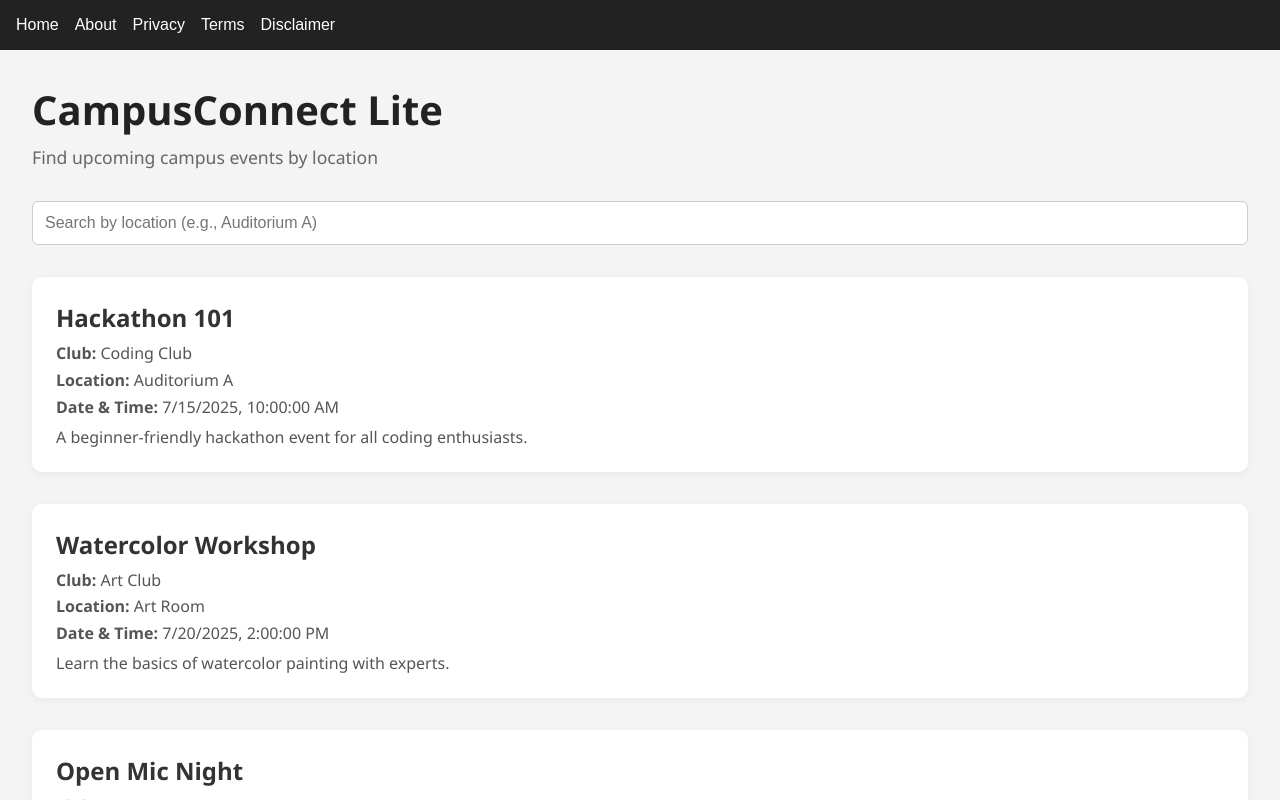
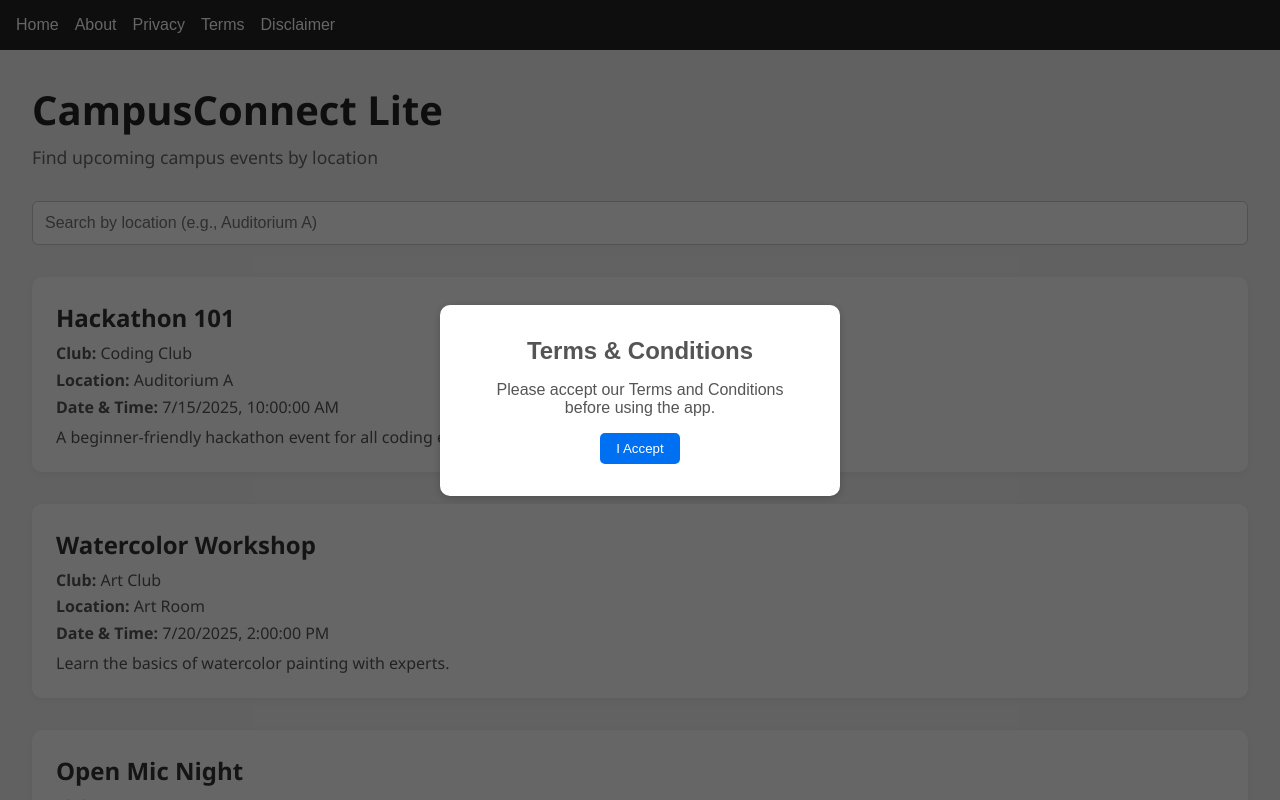
Before and after one commit to akshxydas/campusconnect-lite, a Next.js app: page / in a window 1280 px wide. Shown: the top 800 px of the page. Built offline with nearby package versions, Linux system fonts and the light colour scheme.

Commit message:
added termsmodal

```diff
--- a/app/layout.tsx
+++ b/app/layout.tsx
@@ -1,6 +1,7 @@
 import type { Metadata } from "next";
 import { Geist, Geist_Mono } from "next/font/google";
 import "./globals.css";
+import TermsModal from '../components/TermsModal';
 
 const geistSans = Geist({
   variable: "--font-geist-sans",
@@ -25,6 +26,7 @@ export default function RootLayout({
   return (
     <html lang="en">
       <body>
+        <TermsModal />
   <nav style={{
     backgroundColor: '#222',
     padding: '1rem',
--- /dev/null
+++ b/components/TermsModal.tsx
@@ -0,0 +1,62 @@
+'use client';
+
+import { useEffect, useState } from 'react';
+import Link from 'next/link';
+
+export default function TermsModal() {
+  const [showModal, setShowModal] = useState(false);
+
+  useEffect(() => {
+    const accepted = localStorage.getItem('termsAccepted');
+    if (!accepted) {
+      setShowModal(true);
+    }
+  }, []);
+
+  const acceptTerms = () => {
+    localStorage.setItem('termsAccepted', 'true');
+    setShowModal(false);
+  };
+
+  if (!showModal) return null;
+
+  return (
+    <div style={{
+      position: 'fixed',
+      top: 0, left: 0,
+      width: '100vw', height: '100vh',
+      backgroundColor: 'rgba(0, 0, 0, 0.6)',
+      display: 'flex',
+      alignItems: 'center',
+      justifyContent: 'center',
+      zIndex: 1000
+    }}>
+      <div style={{
+        backgroundColor: '#fff',
+        padding: '2rem',
+        maxWidth: '400px',
+        borderRadius: '10px',
+        textAlign: 'center',
+        boxShadow: '0 2px 10px rgba(0,0,0,0.2)'
+      }}>
+        <h2 style={{color:'#555'}}>Terms & Conditions</h2>
+        <p style={{ margin: '1rem 0' ,color: '#555' }}>
+          Please accept our <Link href="/terms">Terms and Conditions</Link> before using the app.
+        </p>
+        <button
+          onClick={acceptTerms}
+          style={{
+            padding: '0.5rem 1rem',
+            backgroundColor: '#0070f3',
+            color: 'white',
+            border: 'none',
+            borderRadius: '5px',
+            cursor: 'pointer'
+          }}
+        >
+          I Accept
+        </button>
+      </div>
+    </div>
+  );
+}
```
